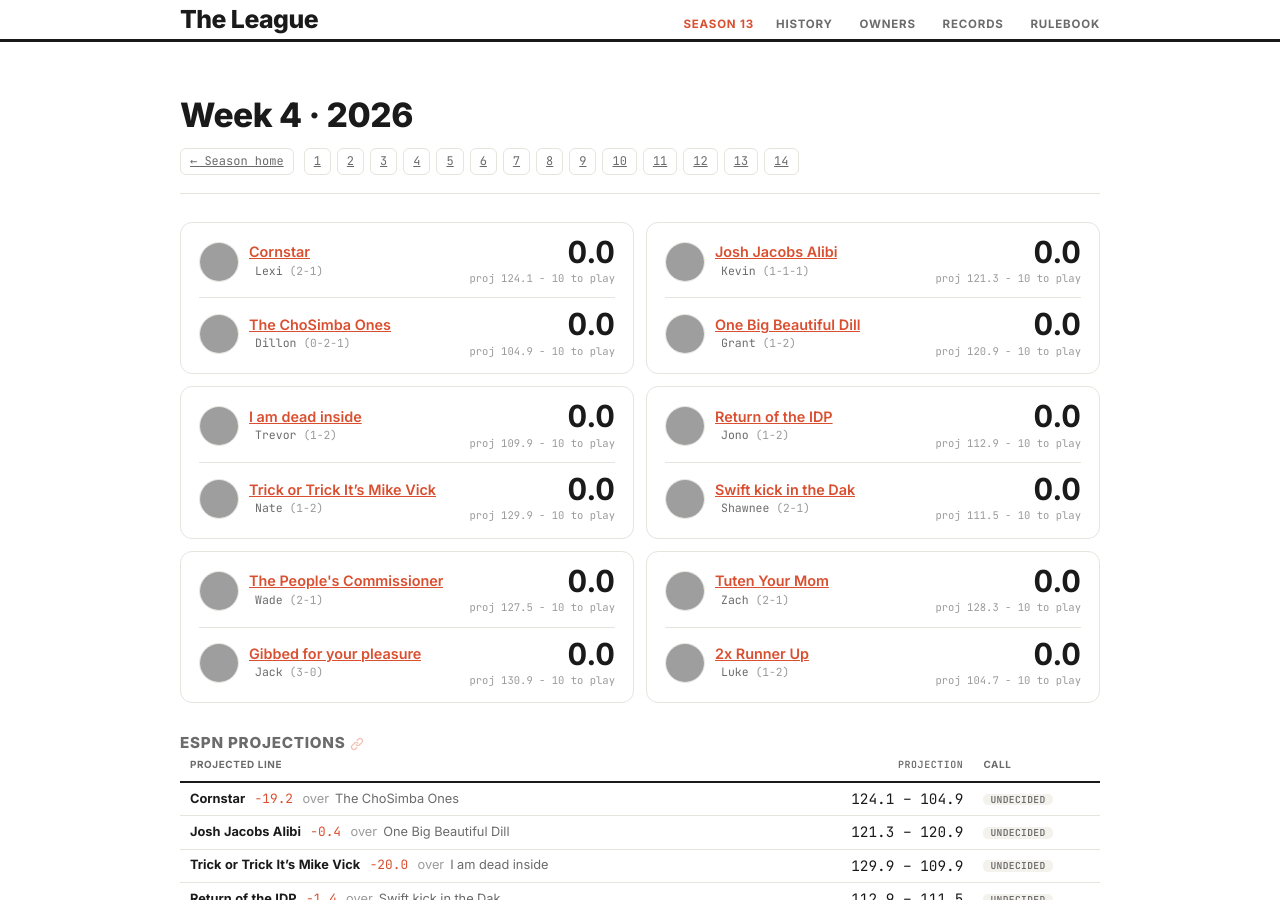
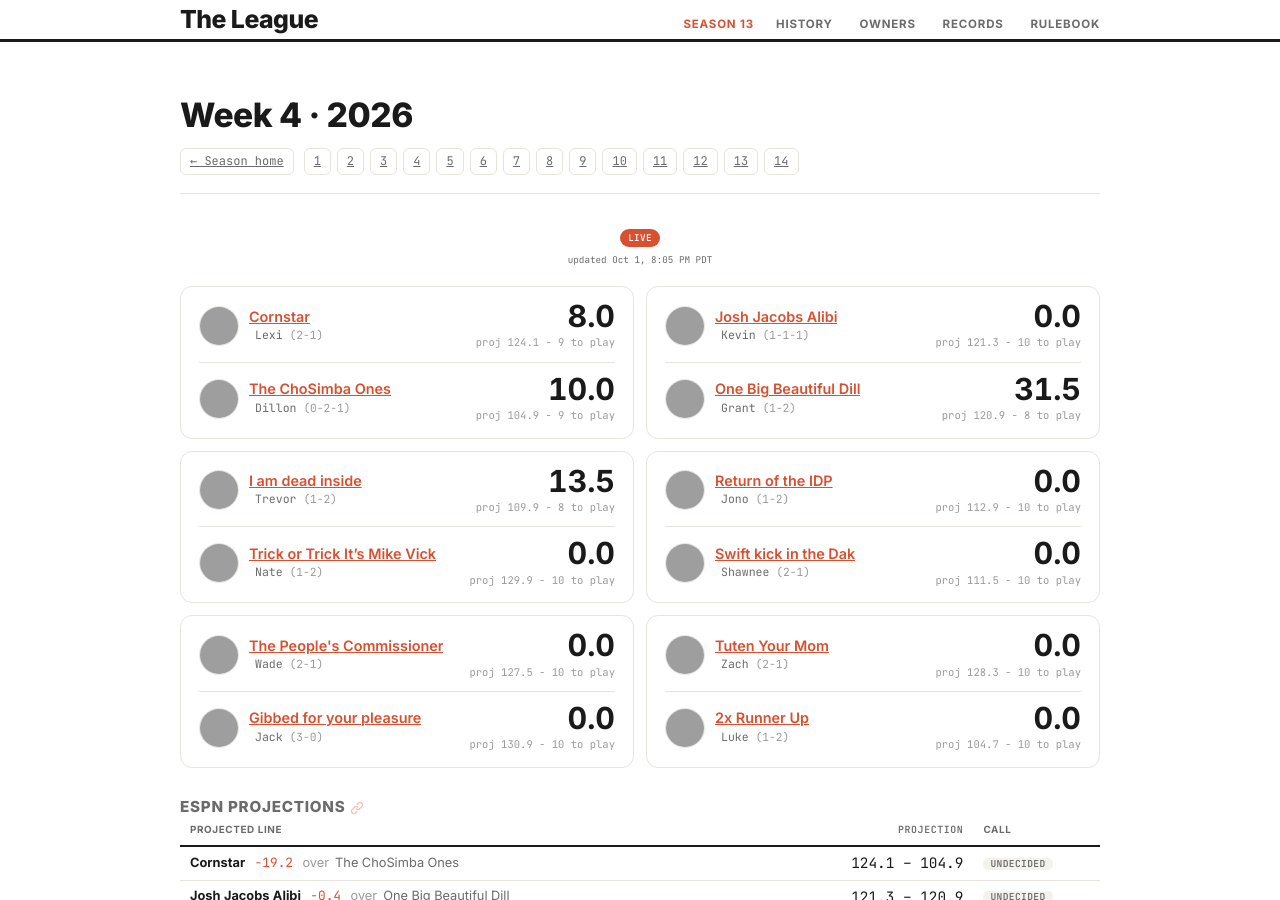
Before and after one commit to dillondrenzek/no-love-in-the-league, a Jekyll site: the page built from docs/seasons/2026/week-4.md, in a window 1280 px wide and 900 px high, cut to the strip 0-900 px from the top of the window. Built offline with Jekyll 4.4.1, drawn with Linux system fonts in a browser that asks for light colours; grey boxes are pictures that could not be loaded.

Commit message:
Daily update: 2026-10-02

```diff
--- a/docs/_data/weeks.yml
+++ b/docs/_data/weeks.yml
@@ -255,7 +255,7 @@
     result: miss
     winner_id: zachzoske
   projected_at: Sep 9, 2026 · 12:14 AM PDT
-  updated_at: Oct 1, 4:33 PM PDT
+  updated_at: Oct 1, 8:05 PM PDT
   power:
   - rank: 1
     fid: jackperkins74
@@ -653,7 +653,7 @@
     result: hit
     winner_id: schirmerj
   projected_at: Sep 17, 2026 · 1:57 PM PDT
-  updated_at: Oct 1, 4:33 PM PDT
+  updated_at: Oct 1, 8:05 PM PDT
   power:
   - rank: 1
     fid: jackperkins74
@@ -1044,7 +1044,7 @@
     result: hit
     winner_id: zachzoske
   projected_at: Sep 24, 2026 · 9:10 AM PDT
-  updated_at: Oct 1, 4:33 PM PDT
+  updated_at: Oct 1, 8:05 PM PDT
   power:
   - rank: 1
     fid: jackperkins74
@@ -1187,7 +1187,7 @@
       say hurry. A pick'em with Jono (1-1) is the spot to finally break through.
 2026-4:
   week: 4
-  state: future
+  state: in_progress
   scoreboard:
   - home_id: alexandra
     home_team: Cornstar
@@ -1199,12 +1199,17 @@
     away_logo: https://mystique-api.fantasy.espn.com/apis/v1/domains/lm/images/627ece00-a373-11f1-bc05-dd37ff031f6c
     home_record: 2-1
     away_record: 0-2-1
-    scored: false
-    home_yet: 10
-    away_yet: 10
-    final: false
-    live: false
-    playoff: false
+    scored: true
+    home_yet: 9
+    away_yet: 9
+    final: false
+    live: true
+    playoff: false
+    home_score: 8.0
+    away_score: 10.0
+    winner_id: null
+    tie: false
+    margin: 2.0
     home_proj: 124.1
     away_proj: 104.9
   - home_id: kevbots22
@@ -1217,12 +1222,17 @@
     away_logo: https://g.espncdn.com/lm-static/logo-packs/ffl/SmackTalk-LeoEspinosa/u_mad_bro-09.svg
     home_record: 1-1-1
     away_record: 1-2
-    scored: false
+    scored: true
     home_yet: 10
-    away_yet: 10
-    final: false
-    live: false
-    playoff: false
+    away_yet: 8
+    final: false
+    live: true
+    playoff: false
+    home_score: 0.0
+    away_score: 31.5
+    winner_id: null
+    tie: false
+    margin: 31.5
     home_proj: 121.3
     away_proj: 120.9
   - home_id: purpsworth
@@ -1235,12 +1245,17 @@
     away_logo: http://orig09.deviantart.net/9f0a/f/2009/034/b/b/michael_vick__pokemon_trainer_by_o12t14a86.jpg
     home_record: 1-2
     away_record: 1-2
-    scored: false
-    home_yet: 10
+    scored: true
+    home_yet: 8
     away_yet: 10
     final: false
-    live: false
-    playoff: false
+    live: true
+    playoff: false
+    home_score: 13.5
+    away_score: 0.0
+    winner_id: null
+    tie: false
+    margin: 13.5
     home_proj: 109.9
     away_proj: 129.9
   - home_id: schirmerj
@@ -1390,7 +1405,7 @@
     decided: false
     result: null
   projected_at: Oct 1, 2026 · 3:13 PM PDT
-  updated_at: Oct 1, 4:33 PM PDT
+  updated_at: Oct 1, 8:05 PM PDT
   power:
   - rank: 1
     fid: jackperkins74
@@ -1615,7 +1630,7 @@
   highlights: []
   projections: []
   projected_at: null
-  updated_at: Oct 1, 4:33 PM PDT
+  updated_at: Oct 1, 8:05 PM PDT
   power: []
 2026-6:
   week: 6
@@ -1720,7 +1735,7 @@
   highlights: []
   projections: []
   projected_at: null
-  updated_at: Oct 1, 4:33 PM PDT
+  updated_at: Oct 1, 8:05 PM PDT
   power: []
 2026-7:
   week: 7
@@ -1825,7 +1840,7 @@
   highlights: []
   projections: []
   projected_at: null
-  updated_at: Oct 1, 4:33 PM PDT
+  updated_at: Oct 1, 8:05 PM PDT
   power: []
 2026-8:
   week: 8
@@ -1930,7 +1945,7 @@
   highlights: []
   projections: []
   projected_at: null
-  updated_at: Oct 1, 4:33 PM PDT
+  updated_at: Oct 1, 8:05 PM PDT
   power: []
 2026-9:
   week: 9
@@ -2035,7 +2050,7 @@
   highlights: []
   projections: []
   projected_at: null
-  updated_at: Oct 1, 4:33 PM PDT
+  updated_at: Oct 1, 8:05 PM PDT
   power: []
 2026-10:
   week: 10
@@ -2140,7 +2155,7 @@
   highlights: []
   projections: []
   projected_at: null
-  updated_at: Oct 1, 4:33 PM PDT
+  updated_at: Oct 1, 8:05 PM PDT
   power: []
 2026-11:
   week: 11
@@ -2245,7 +2260,7 @@
   highlights: []
   projections: []
   projected_at: null
-  updated_at: Oct 1, 4:33 PM PDT
+  updated_at: Oct 1, 8:05 PM PDT
   power: []
 2026-12:
   week: 12
@@ -2350,7 +2365,7 @@
   highlights: []
   projections: []
   projected_at: null
-  updated_at: Oct 1, 4:33 PM PDT
+  updated_at: Oct 1, 8:05 PM PDT
   power: []
 2026-13:
   week: 13
@@ -2455,7 +2470,7 @@
   highlights: []
   projections: []
   projected_at: null
-  updated_at: Oct 1, 4:33 PM PDT
+  updated_at: Oct 1, 8:05 PM PDT
   power: []
 2026-14:
   week: 14
@@ -2560,5 +2575,5 @@
   highlights: []
   projections: []
   projected_at: null
-  updated_at: Oct 1, 4:33 PM PDT
+  updated_at: Oct 1, 8:05 PM PDT
   power: []
```
Also changed, not shown: data/rosters/2026-week-04.yml (+11 -11 lines), data/seasons/2026.yml (+4 -4 lines).
